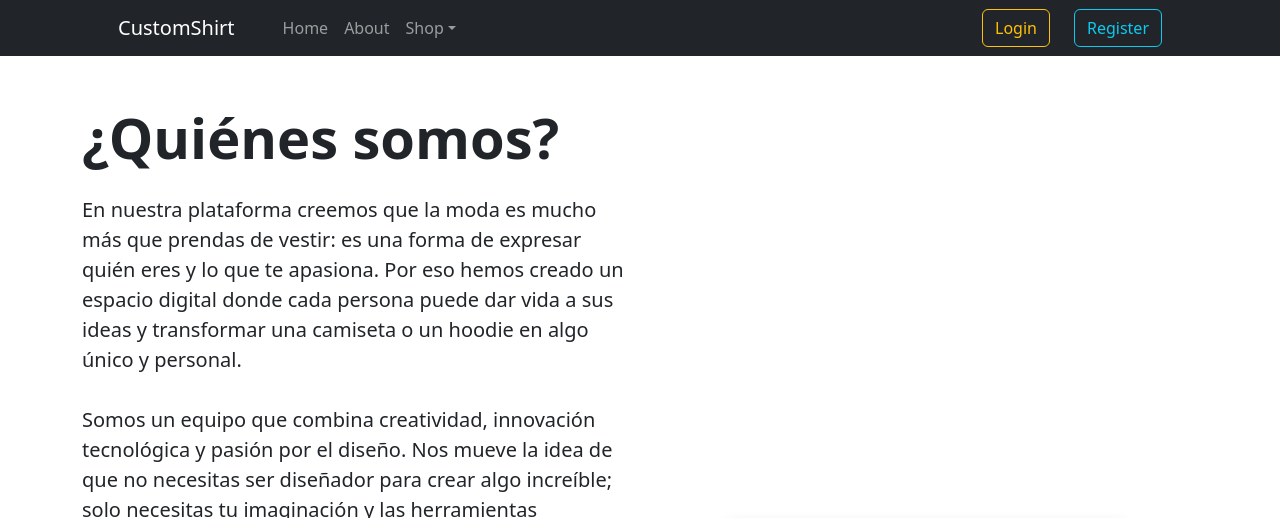
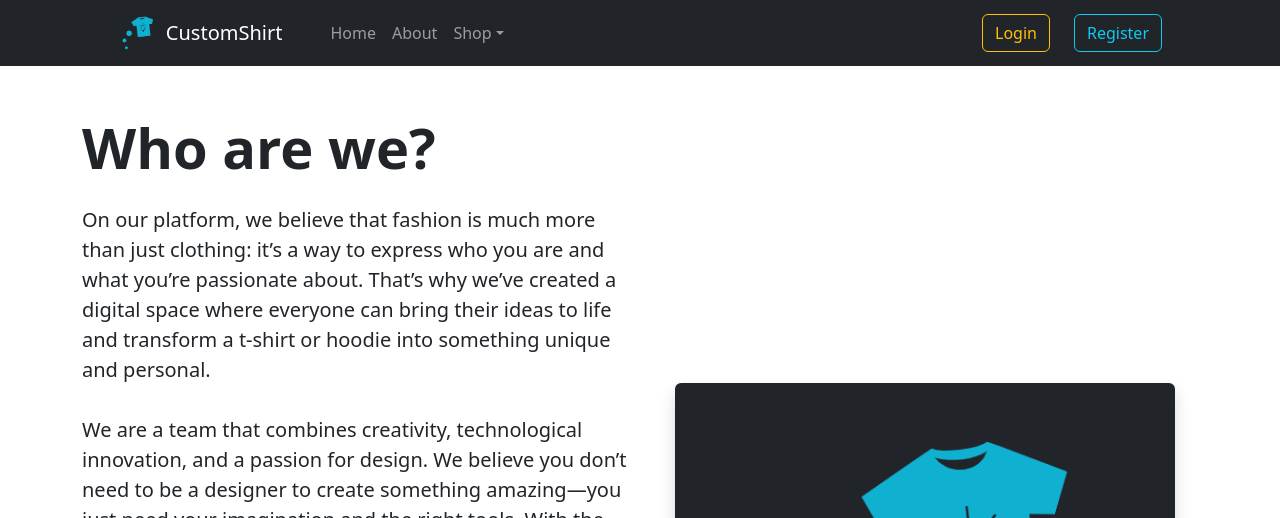
Before and after one commit to sduranf/P1---tiendaPRO777, a Django app: page /about/ in a window 1280 px wide. Shown: the top 518 px of the page. Run offline with Django 4.2, Linux system fonts and the light colour scheme; parts of the project's set-up code (start-up, migrations or seed data) failed here and were passed over; grey boxes are pictures that could not be loaded.

Commit message:
Adicion de elementos sobre la identidad de marca.

```diff
--- a/items/templates/items/about.html
+++ b/items/templates/items/about.html
@@ -3,29 +3,29 @@
 <div class="container my-5">
   <div class="row align-items-center mb-5">
     <div class="col-md-6">
-      <h1 class="display-4 fw-bold mb-4">¿Quiénes somos?</h1>
+      <h1 class="display-4 fw-bold mb-4">Who are we?</h1>
       <p class="fs-5">
-        En nuestra plataforma creemos que la moda es mucho más que prendas de vestir: es una forma de expresar quién eres y lo que te apasiona. Por eso hemos creado un espacio digital donde cada persona puede dar vida a sus ideas y transformar una camiseta o un hoodie en algo único y personal.<br><br>
-        Somos un equipo que combina creatividad, innovación tecnológica y pasión por el diseño. Nos mueve la idea de que no necesitas ser diseñador para crear algo increíble; solo necesitas tu imaginación y las herramientas adecuadas. Con la ayuda de nuestro editor interactivo y el soporte de inteligencia artificial, buscamos que cualquier usuario pueda diseñar prendas que reflejen su estilo de manera sencilla, rápida y divertida.<br><br>
-        Además, entendemos la importancia de la confianza al momento de comprar en línea. Por eso hemos integrado funciones que permiten visualizar el producto en tiempo real, incluso simulando cómo luciría en ti antes de confirmarlo. Así, eliminamos la incertidumbre y garantizamos que el resultado final sea exactamente lo que esperabas.<br><br>
-        Nuestro compromiso no es solo con la calidad de los productos, sino también con la experiencia completa: desde la facilidad de uso de la plataforma, hasta la seguridad en los pagos y la eficiencia en las entregas. Queremos que personalizar ropa no sea un lujo ni una complicación, sino una experiencia accesible, creativa y emocionante.<br><br>
-        En resumen, somos más que una tienda en línea: somos un espacio para crear, inspirar y vestir tus ideas.
+        On our platform, we believe that fashion is much more than just clothing: it’s a way to express who you are and what you’re passionate about. That’s why we’ve created a digital space where everyone can bring their ideas to life and transform a t-shirt or hoodie into something unique and personal.<br><br>
+        We are a team that combines creativity, technological innovation, and a passion for design. We believe you don’t need to be a designer to create something amazing—you just need your imagination and the right tools. With the help of our interactive editor and AI-powered support, we aim to make it easy, fast, and fun for anyone to design garments that reflect their style.<br><br>
+        We also understand how important trust is when shopping online. That’s why we’ve integrated features that let you see the product in real time, even simulating how it would look on you before you confirm it. This removes uncertainty and ensures the final result is exactly what you expected.<br><br>
+        Our commitment is not only to the quality of our products but also to the entire experience—from the ease of using the platform to secure payments and efficient delivery. We want customizing clothing to be neither a luxury nor a hassle, but an accessible, creative, and exciting experience.<br><br>
+        In short, we’re more than an online store: we’re a space to create, inspire, and wear your ideas.
       </p>
     </div>
     <div class="col-md-6 text-center">
-      <img src="/static/items/tienda.jpg" alt="Tienda" class="img-fluid rounded shadow" style="max-width:500px;">
+      <img src="/static/items/images/brand.png" alt="Brand" class="img-fluid rounded shadow" style="max-width:500px;">
     </div>
   </div>
   <div class="row align-items-center">
     <div class="col-md-6 text-center order-md-1 order-2">
-      <img src="/static/items/tienda.jpg" alt="Tienda" class="img-fluid rounded shadow" style="max-width:500px;">
+      <img src="/static/items/images/Shirts.png" alt="Shirts" class="img-fluid rounded shadow" style="max-width:500px;">
     </div>
     <div class="col-md-6 order-md-2 order-1">
-      <h2 class="display-6 fw-bold mb-4">Más sobre nuestra marca</h2>
+      <h2 class="display-6 fw-bold mb-4">More about our brand</h2>
       <p class="fs-5">
-        Somos una plataforma de moda personalizada que combina creatividad y tecnología. Nuestro objetivo es que cualquier persona pueda diseñar camisetas y hoodies únicos, ya sea subiendo sus propios diseños o usando inteligencia artificial. Queremos que vestir tu estilo sea fácil, seguro y divertido, con vistas previas realistas y una experiencia de compra confiable.
+        We are a personalized fashion platform that blends creativity and technology. Our goal is to empower anyone to design unique t-shirts and hoodies, whether by uploading their own designs or using artificial intelligence. We want expressing your style to be easy, safe, and fun, with realistic previews and a reliable shopping experience.
       </p>
-      <a href="#" class="btn btn-outline-dark btn-lg mt-3">Leer más</a>
+      <a href="#" class="btn btn-outline-dark btn-lg mt-3">Read more</a>
     </div>
   </div>
 </div>
--- a/items/templates/items/base.html
+++ b/items/templates/items/base.html
@@ -18,6 +18,13 @@
         <!-- Core theme CSS (includes Bootstrap)-->
         {% comment %} <link href="{% static "items/css/styles.css" %}" rel="stylesheet" /> {% endcomment %}
         <link href="https://cdn.jsdelivr.net/npm/bootstrap@5.3.2/dist/css/bootstrap.min.css" rel="stylesheet" integrity="sha384-T3c6CoIi6uLrA9TneNEoa7RxnatzjcDSCmG1MXxSR1GAsXEV/Dwwykc2MPK8M2HN" crossorigin="anonymous">
+        <style>
+            .navbar-brand img {
+                object-fit: contain;
+                max-height: 40px;
+                width: auto;
+            }
+        </style>
         {% endblock stylesheets %}
     </head>
     <body class="d-flex flex-column min-vh-100">
@@ -25,7 +32,10 @@
         {% block navigation %}
         <nav class="navbar navbar-expand-lg navbar-dark bg-dark">
             <div class="container px-4 px-lg-5">
-                <a class="navbar-brand" href="{% url "items:index" %}">CustomShirt</a>
+                <a class="navbar-brand d-flex align-items-center" href="{% url 'items:index' %}">
+                    <img src="{% static 'items/images/logo.png' %}" alt="CustomShirt Logo" height="40" class="me-2">
+                    CustomShirt
+                </a>
                 <button class="navbar-toggler" type="button" data-bs-toggle="collapse" data-bs-target="#navbarSupportedContent" aria-controls="navbarSupportedContent" aria-expanded="false" aria-label="Toggle navigation"><span class="navbar-toggler-icon"></span></button>
                 <div class="collapse navbar-collapse" id="navbarSupportedContent">
                     <ul class="navbar-nav me-auto mb-2 mb-lg-0 ms-lg-4">
```
Also changed, not shown: db.sqlite3, items/static/items/images/Shirts.png (added), items/static/items/images/brand.png (added), items/static/items/images/logo.png (added).
